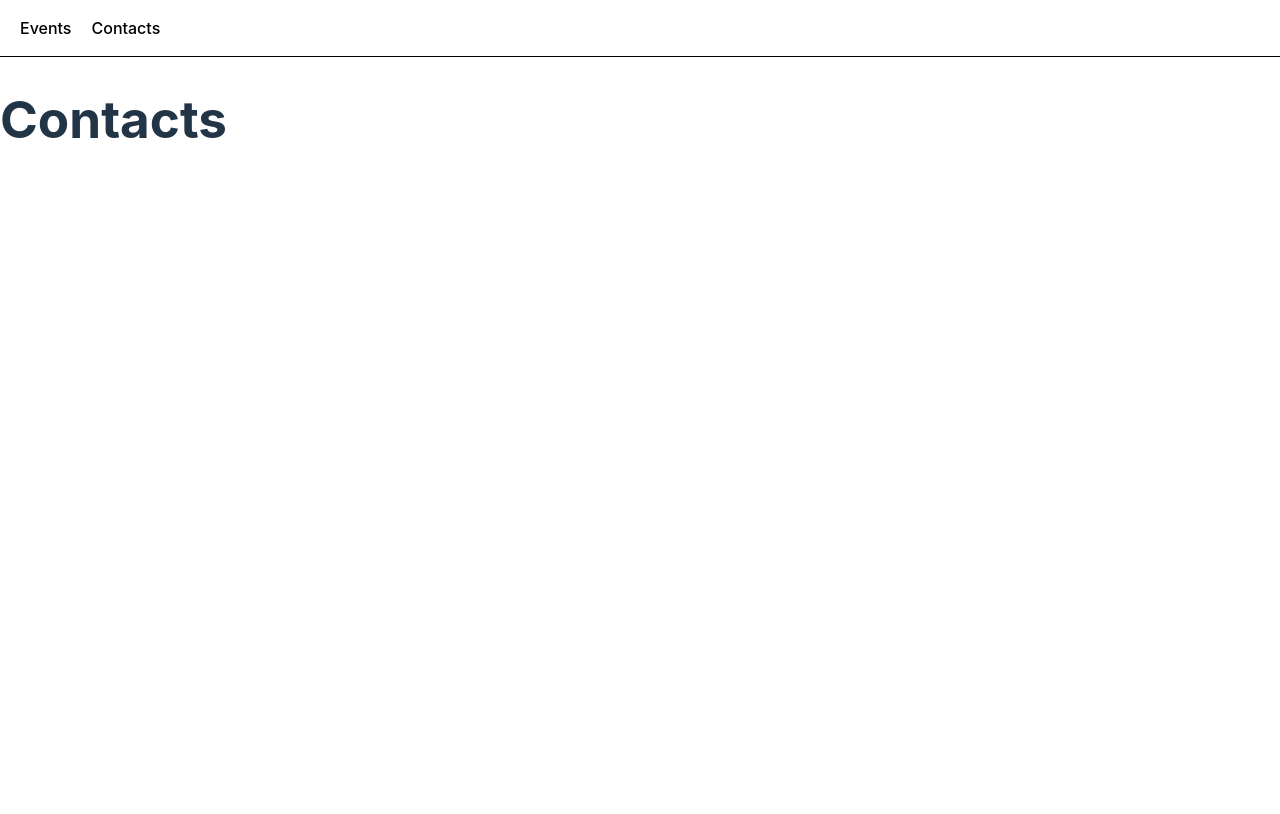
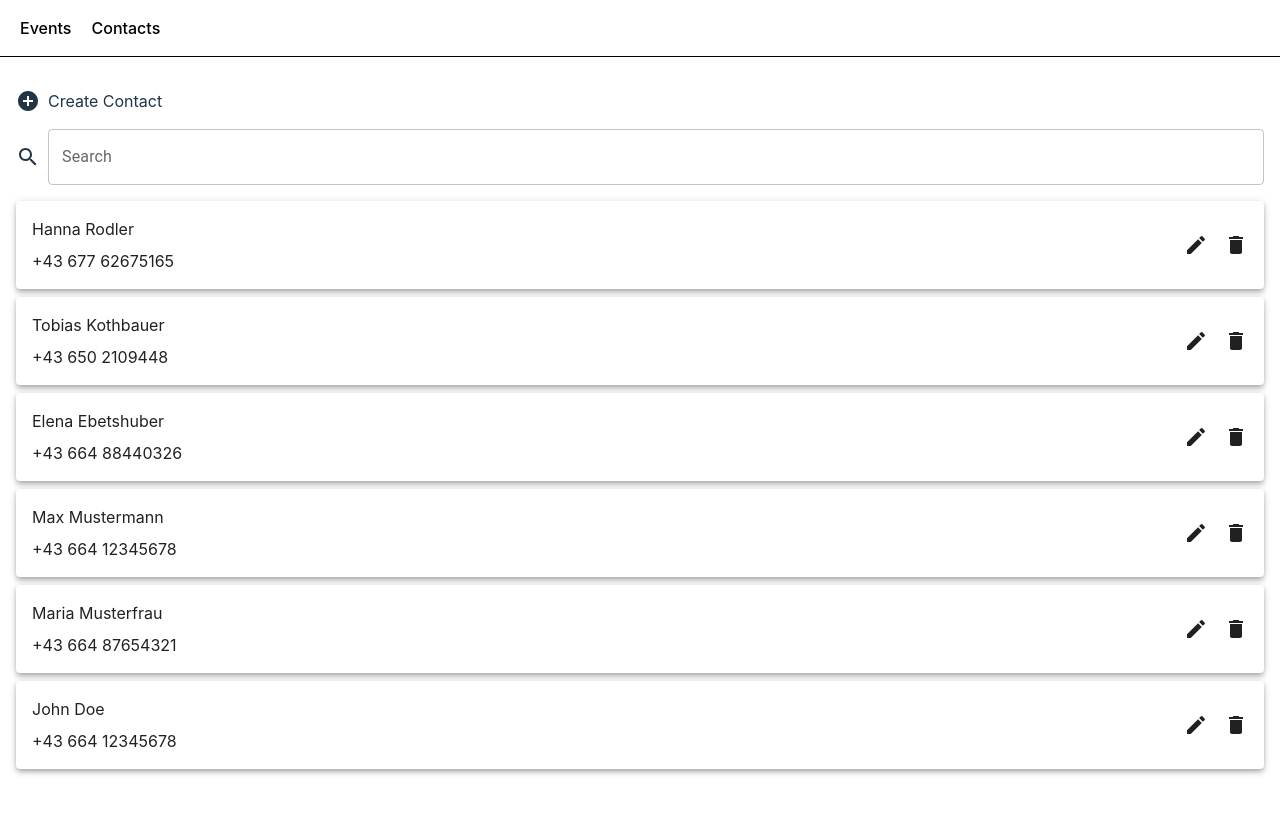
Before and after one commit to hanna-rodler/EventInviter, a React (Vite) app in the folder EventInviter/: page /contacts in a window 1280 px wide. Built offline with nearby package versions, Linux system fonts and the light colour scheme.

Commit message:
Create contacts overview + search functionality

```diff
--- a/EventInviter/package.json
+++ b/EventInviter/package.json
@@ -16,6 +16,7 @@
     "@mui/material": "^5.14.18",
     "react": "^18.2.0",
     "react-dom": "^18.2.0",
+    "react-redux": "^8.1.3",
     "react-router-dom": "^6.19.0"
   },
   "devDependencies": {
--- a/EventInviter/src/App.tsx
+++ b/EventInviter/src/App.tsx
@@ -1,11 +1,9 @@
 import { BrowserRouter, Link, Route, Routes } from "react-router-dom";
-import { EventsPage } from './pages/EventsPage';
+import { EventsPage } from "./pages/EventsPage";
 import { ContactsPage } from "./pages/ContactsPage";
 import { EventDetailPage } from "./pages/EventDetailPage";
 
-
 function App() {
-
   return (
     <>
       <BrowserRouter>
@@ -15,12 +13,12 @@ function App() {
         </menu>
         <Routes>
           <Route path="/" element={<EventsPage />} />
-                  <Route path="/contacts" element={<ContactsPage />} />
+          <Route path="/contacts" element={<ContactsPage contacts={[]} />} />
           <Route path="/events/:id" element={<EventDetailPage />} />
         </Routes>
       </BrowserRouter>
     </>
-  )
+  );
 }
 
-export default App
+export default App;
--- /dev/null
+++ b/EventInviter/src/components/ContactCard.tsx
@@ -0,0 +1,46 @@
+import EditIcon from "@mui/icons-material/Edit";
+import DeleteIcon from "@mui/icons-material/Delete";
+import Paper from "@mui/material/Paper";
+import Grid from "@mui/material/Grid";
+import Stack from "@mui/material/Stack";
+
+type ContactCardProps = {
+  firstName: string;
+  lastName: string;
+  showTelNumber?: boolean;
+  telNumber: string;
+};
+
+export const ContactCard = ({
+  firstName,
+  lastName,
+  showTelNumber,
+  telNumber,
+}: ContactCardProps) => {
+  return (
+    <Paper elevation={4} style={{ padding: 16 }}>
+      <Grid
+        container
+        justifyContent="space-between"
+        alignItems={"center"}
+        spacing={2}
+      >
+        <Grid item>
+          <Stack direction="column" spacing={1}>
+            <label>
+              {firstName} {lastName}
+            </label>
+            {showTelNumber && <label>{telNumber}</label>}
+          </Stack>
+        </Grid>
+
+        <Grid item>
+          <Stack direction="row" spacing={1}>
+            <EditIcon style={{ marginRight: 8 }} />
+            <DeleteIcon />
+          </Stack>
+        </Grid>
+      </Grid>
+    </Paper>
+  );
+};
--- /dev/null
+++ b/EventInviter/src/components/SearchBar.tsx
@@ -0,0 +1,31 @@
+import TextField from "@mui/material/TextField";
+import { useState } from "react";
+import SearchIcon from "@mui/icons-material/Search";
+import Stack from "@mui/material/Stack";
+
+type SearchBarProps = {
+  onSearch: (searchTerm: string) => void;
+};
+
+export const SearchBar = ({ onSearch }: SearchBarProps) => {
+  const [searchTerm, setSearchTerm] = useState("");
+
+  const handleSearchChange = (event: React.ChangeEvent<HTMLInputElement>) => {
+    const { value } = event.target;
+    setSearchTerm(value);
+    onSearch(value);
+  };
+
+  return (
+    <Stack direction={"row"} alignItems={"center"} gap={1} paddingBottom={2}>
+      <SearchIcon></SearchIcon>
+      <TextField
+        label="Search"
+        variant="outlined"
+        fullWidth
+        value={searchTerm}
+        onChange={handleSearchChange}
+      />
+    </Stack>
+  );
+};
--- a/EventInviter/src/pages/ContactsPage.tsx
+++ b/EventInviter/src/pages/ContactsPage.tsx
@@ -1,5 +1,96 @@
-export const ContactsPage = () => {
-    return (
-        <h1>Contacts</h1>
-    )
-}
+import { Fragment, useState } from "react";
+import { ContactCard } from "../components/ContactCard";
+import { Contact } from "../types/contact";
+import Stack from "@mui/material/Stack";
+import AddCircleIcon from "@mui/icons-material/AddCircle";
+import { SearchBar } from "../components/SearchBar";
+
+const CONTACTS: Contact[] = [
+  {
+    id: 1,
+    firstName: "Hanna",
+    lastName: "Rodler",
+    telNumber: "+43 677 62675165",
+    email: "hannah@example.com",
+  },
+  {
+    id: 2,
+    firstName: "Tobias",
+    lastName: "Kothbauer",
+    telNumber: "+43 650 2109448",
+    email: "tobias@example.com",
+  },
+  {
+    id: 3,
+    firstName: "Elena",
+    lastName: "Ebetshuber",
+    telNumber: "+43 664 88440326",
+    email: "elena@example.com",
+  },
+  {
+    id: 4,
+    firstName: "Max",
+    lastName: "Mustermann",
+    telNumber: "+43 664 12345678",
+    email: "max@example.com",
+  },
+  {
+    id: 5,
+    firstName: "Maria",
+    lastName: "Musterfrau",
+    telNumber: "+43 664 87654321",
+    email: "maria@example.com",
+  },
+  {
+    id: 6,
+    firstName: "John",
+    lastName: "Doe",
+    telNumber: "+43 664 12345678",
+    email: "john@example.com",
+  },
+];
+
+type ContactsPageProps = {
+  contacts: Contact[];
+};
+
+export const ContactsPage = ({ contacts }: ContactsPageProps) => {
+  contacts = CONTACTS;
+  const [filteredContacts, setFilteredContacts] = useState(contacts);
+
+  const handleSearch = (searchTerm: string) => {
+    const filtered = contacts.filter(
+      (contact) =>
+        contact.firstName.toLowerCase().includes(searchTerm.toLowerCase()) ||
+        contact.lastName.toLowerCase().includes(searchTerm.toLowerCase()) ||
+        contact.telNumber.includes(searchTerm)
+    );
+
+    setFilteredContacts(filtered);
+  };
+
+  return (
+    <Fragment>
+      <div style={{ padding: 16 }}>
+        <Stack direction="row" gap={1} paddingBottom={2}>
+          <AddCircleIcon></AddCircleIcon>
+          <label>Create Contact</label>
+        </Stack>
+
+        <SearchBar onSearch={handleSearch} />
+
+        <Stack direction="column" gap={1}>
+          {filteredContacts.map((contact) => (
+            <ContactCard
+              key={contact.id}
+              firstName={contact.firstName}
+              lastName={contact.lastName}
+              showTelNumber={true}
+              telNumber={contact.telNumber}
+            />
+          ))}
+        </Stack>
+      </div>
+    </Fragment>
+  );
+};
--- /dev/null
+++ b/EventInviter/src/types/contact.ts
@@ -0,0 +1,7 @@
+export type Contact = {
+  id: number;
+  firstName: string;
+  lastName: string;
+  telNumber: string;
+  email: string;
+};
```
Also changed, not shown: 1 other file (tests, documents, lock files or other folders). Lines whose indentation alone changed are shown as unchanged.
